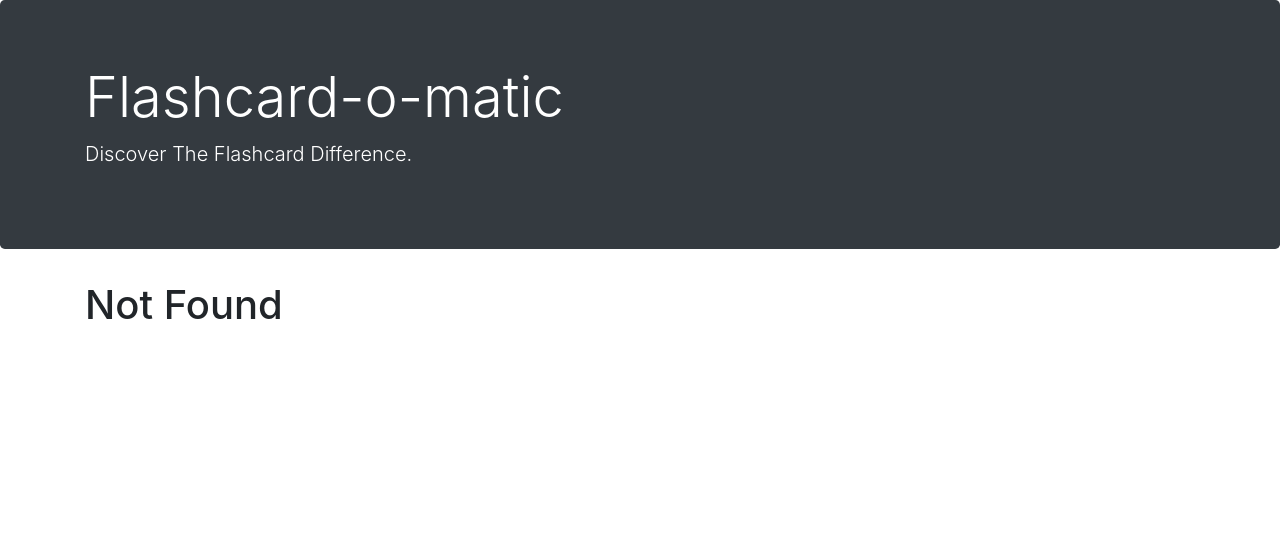
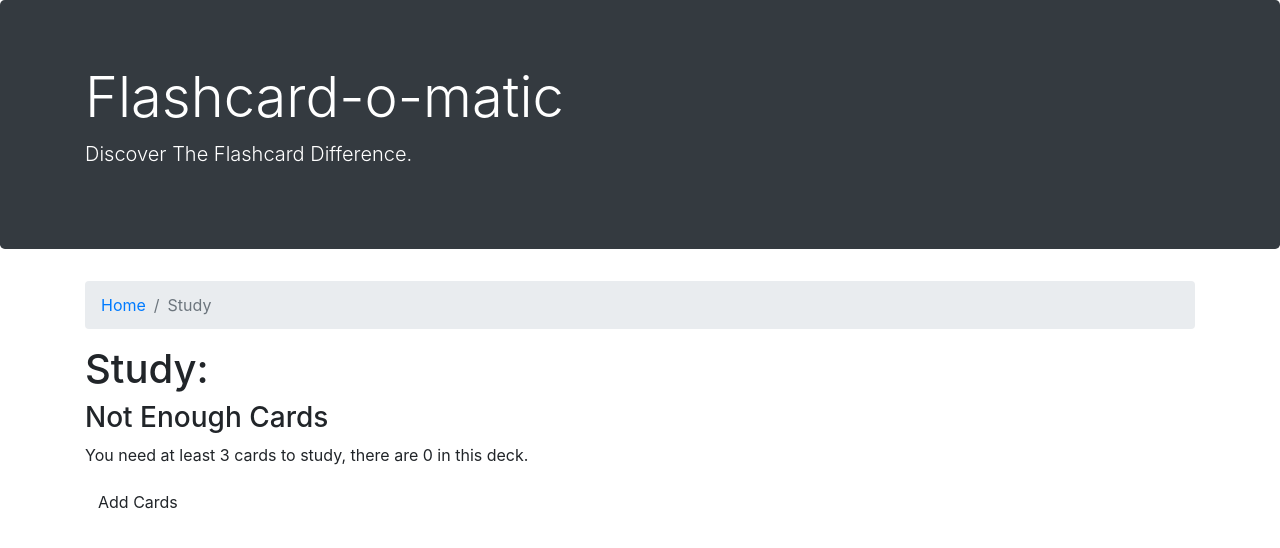
Before and after one commit to OniJones/Flashcard, a React (Create React App) app: page /decks/1/study in a window 1280 px wide. Before the commit this address had no page. Shown: the top 548 px of the page. Built offline with nearby package versions, Linux system fonts and the light colour scheme; no server answers; a web font is replaced by a local one.

Commit message:
added new components to Layout/Home folder

```diff
--- /dev/null
+++ b/src/Layout/Home/CardStudy.js
@@ -0,0 +1,68 @@
+import React, { useState } from 'react';
+import { useHistory } from 'react-router-dom';
+import NotEnoughCards from './NotEnoughCards';
+
+export default function CardStudy({ selectedDeck }) {
+    const { cards } = selectedDeck;
+
+    const [ currentIndex, setCurrentIndex ] = useState(0);
+    const [ front, setFront ] = useState(true);
+    const history = useHistory();
+
+    const flipButtonHandler = () => {
+        setFront(!front);
+    };
+
+    const nextButtonHandler = () => {
+        if (currentIndex < cards.legth -1) {
+            setCurrentIndex(currentIndex + 1);
+            setFront(true);
+        } else {
+            if (
+                window.confirm(
+                    "Restart cards?\n\n Click 'Cancel' to return to Home Page",
+                )
+            ) {
+                setCurrentIndex(0);
+                setFront(true);
+            } else {
+                history.push('/');
+            }
+        }
+    };
+
+    if (cards.length <= 2) {
+        return <NotEnoughCards cards={cards} />;
+    }
+
+  return (
+    <div>
+      <div className='card' style={{ width: "45rem" }}>
+        <div className='card-body'>
+            <h5 className='card-title'>
+                Card {currentIndex +1} of {cards.length}
+            </h5>
+            <p className='card-text'>
+                {front ? cards[currentIndex].front : cards[currentIndex].back}
+            </p>
+            <button
+                type="button"
+                className='btn btn-secondary'
+                onClick={flipButtonHandler}
+            >
+                Flip
+            </button>
+            {!front ? (
+                <button
+                    type='button'
+                    className='btn btn-primary'
+                    onClick={nextButtonHandler}
+                >
+                    Next
+                </button>
+            ) : null}
+        </div>
+      </div>
+    </div>
+  );
+}
--- /dev/null
+++ b/src/Layout/Home/Deck.js
@@ -0,0 +1,35 @@
+import React from 'react';
+import { Link, useHistory } from 'react-router-dom';
+import { deleteDeck } from '../../utils/api';
+
+
+
+export default function Deck({ deck }) {
+
+    const history = useHistory();
+
+    async function deleteHandler() {
+        const abortController = new AbortController();
+        if (
+            window.confirm("Delete this deck?\n\nYou will not be able to recover it.")
+        ) {
+            await deleteDeck(deck.id, abortController.signal)
+            history.push("/");
+        }
+        return () => abortController.abort();
+    }
+
+
+  return (
+    <div className='card mb-5' style={{width: '50rem'}}>
+      <div className='card-body'>
+        <h5 className='card-title'>{deck.name}</h5>
+        <h6 className='card-subtitle mb-2 text-muted'>{deck.cards.length} cards</h6>
+        <p className='card-text'>{deck.description}</p>
+        <Link to={`/decks/${deck.id}`} className='card-link'><button className='btn btn-secondary'>View</button></Link>
+        <Link to={`/decks/${deck.id}/study`} className='card-link'><button className='btn btn-primary'>Study</button></Link>
+        <button className='btn btn-danger ml-5' onClick={deleteHandler}>Delete</button>
+      </div>
+    </div>
+  );
+}
--- /dev/null
+++ b/src/Layout/Home/Home.js
@@ -0,0 +1,33 @@
+import React, { useEffect } from "react";
+import { Link } from "react-router-dom";
+import { listDecks } from "../../utils/api";
+import Deck from "./Deck";
+
+export default function Home({ decks, setDecks }) {
+    useEffect(() => {
+        const abortController = new AbortController();
+
+        async function fetchDecks() {
+            const decksData = await listDecks(abortController.signal);
+            setDecks(decksData);
+        }
+        fetchDecks();
+    }, []);
+
+    const deckList = decks.map((deck) => <Deck deck={deck} />);
+
+    return (
+        <div>
+            <div className="actions">
+                <Link to="/decks/new">
+                    <button className="btn btn-secondary">
+                        <span className="oi oi-plus mr-2"></span>
+                        Create Deck
+                    </button>
+                </Link>
+            </div>
+
+            <div>{deckList}</div>
+        </div>
+    );
+}
--- /dev/null
+++ b/src/Layout/Home/NotEnoughCards.js
@@ -0,0 +1,31 @@
+import React from 'react';
+import { Link, useParams } from 'react-router-dom';
+
+
+export default function NotEnoughCards({ cards }) {
+    const { deckId } = useParams();
+
+  return (
+    <div>
+        <div className='row'>
+            <div className='col'>
+                <h3>Not Enough Cards</h3>
+                <p>
+                    You need at least 3 cards to study,
+                    there are {cards.length} in this
+                    deck.
+                </p>
+            </div>
+        </div>
+        <div className='row'>
+            <div className='col'>
+                <Link to={`/decks/${deckId}/cards/new`}>
+                    <button type='button' className='btn btn primary'>
+                        Add Cards
+                    </button>
+                </Link>
+            </div>
+        </div>
+    </div>
+  );
+}
--- /dev/null
+++ b/src/Layout/Home/Study.js
@@ -0,0 +1,38 @@
+import React, { useState, useEffect } from 'react';
+import { readDeck } from '../../utils/api';
+import { useParams } from 'react-router-dom';
+import CardStudy from './CardStudy';
+
+export default function Study() {
+    const [ selectedDeck, setSelectedDeck ] = useState({ cards: [] });
+    const { deckId } = useParams();
+    console.log(deckId);
+
+    useEffect(() => {
+        const abortController = new AbortController();
+
+        async function fetchDecks() {
+            const decksData = await readDeck(deckId, abortController.signal);
+            setSelectedDeck(decksData);
+        }
+        fetchDecks();
+        return () => abortController.abort();
+    }, [deckId]);
+
+    return (
+        <div>
+            <nav aria-label='breadcrumb'>
+                <ol class="breadcrumb">
+                    <li class="breadcrumb-item">
+                        <a href='/'>Home</a>
+                    </li>
+                    <li class='breadcrumb-item active' aria-current='page'>
+                        Study
+                    </li>
+                </ol>
+            </nav>
+            <h1>Study: {selectedDeck.name}</h1>
+            <CardStudy selectedDeck={selectedDeck} />
+        </div>
+    );
+}
--- a/src/Layout/index.js
+++ b/src/Layout/index.js
@@ -1,14 +1,52 @@
-import React from "react";
+import React, { useState } from "react";
 import Header from "./Header";
 import NotFound from "./NotFound";
+import { Switch, Route } from "react-router-dom";
+import Home from "./Home/Home";
+
+import Study from "./Home/Study";
+
+
+
+
 
 function Layout() {
+  const [ decks, setDecks ] = useState([]);
+  const [ cards, setCards ] = useState([]);
+
+
+
+
   return (
     <>
       <Header />
       <div className="container">
         {/* TODO: Implement the screen starting here */}
-        <NotFound />
+
+        <Switch>
+          <Route exact path="/">
+            <Home
+              decks={decks}
+              setDecks={setDecks} />
+          </Route>
+          <Route exact path="/decks/new">
+            {/* <CreateDeck /> */}
+          </Route>
+          <Route exact path="/decks/:deckId">
+            {/* <View
+              cards={cards}
+              setCards={setCards} /> */}
+          </Route>
+          <Route exact path="/decks/:deckId/edit">
+
+          </Route>
+          <Route exact path="/decks/:deckId/study">
+            <Study
+              cards={cards}
+              setCards={setCards} />
+          </Route>
+          <NotFound />
+        </Switch>
       </div>
     </>
   );
```
Also changed, not shown: 1 other file (tests, documents, lock files or other folders).
